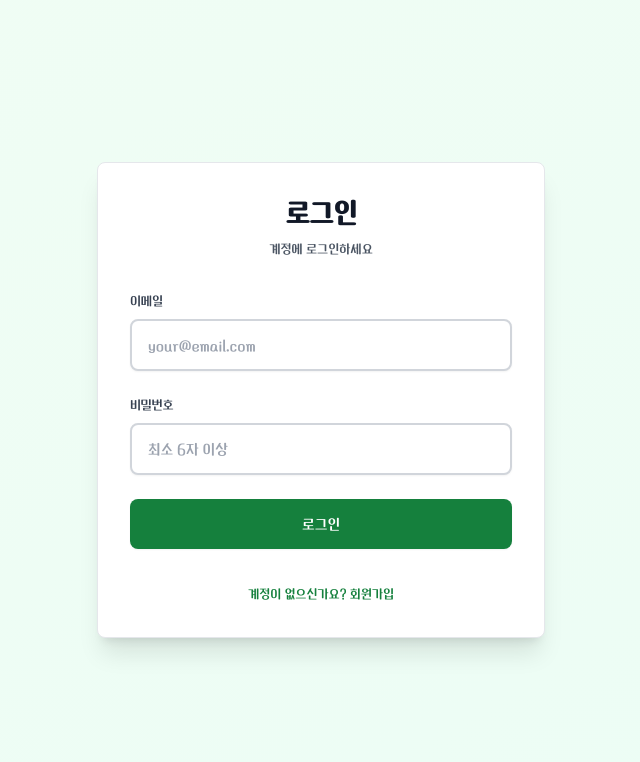
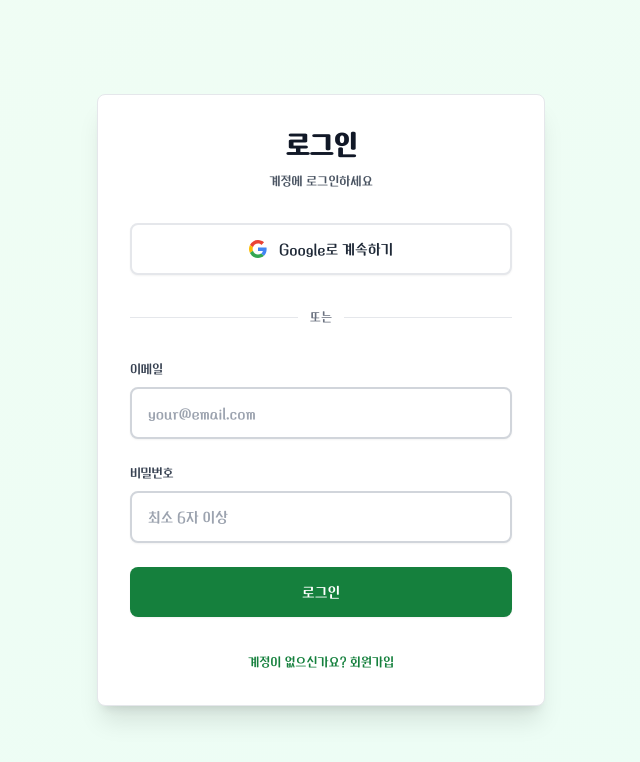
Before and after one commit to youngryul/work, a React (Vite) app: page / in a window 1280 px wide. Both pictures are taken after a click on the button "로그인". Shown: the top 762 px of the page, without its empty margins (319-959 px from the left). Built offline with nearby package versions, Linux system fonts and the light colour scheme; no server answers.

Commit message:
구글 로그인 기능 추가

```diff
--- a/src/components/LoginForm.jsx
+++ b/src/components/LoginForm.jsx
@@ -3,18 +3,20 @@ import { useAuth } from '../contexts/AuthContext.jsx'
 import { supabase } from '../config/supabase.js'
 
 /**
- * 로그인/회원가입 폼 컴포넌트
+ * 로그인/회원가입 폼 (이메일 + Google)
  */
 export default function LoginForm() {
-  const { signIn, signUp } = useAuth()
+  const { signIn, signUp, signInWithGoogle } = useAuth()
   const [email, setEmail] = useState('')
   const [password, setPassword] = useState('')
   const [isSignUp, setIsSignUp] = useState(false)
   const [loading, setLoading] = useState(false)
+  const [googleLoading, setGoogleLoading] = useState(false)
   const [error, setError] = useState(null)
   const [message, setMessage] = useState(null)
 
-  const isMacAppRedirect = new URLSearchParams(window.location.search).get('redirectTo') === 'potatobuddy'
+  const isMacAppRedirect =
+    new URLSearchParams(window.location.search).get('redirectTo') === 'potatobuddy'
 
   const handleSubmit = async (e) => {
     e.preventDefault()
@@ -29,7 +31,6 @@ export default function LoginForm() {
       } else {
         await signIn(email, password)
 
-        // 맥앱에서 열린 경우 토큰을 URL 스킴으로 전달
         if (isMacAppRedirect) {
           const { data } = await supabase.auth.getSession()
           const token = data?.session?.access_token
@@ -46,6 +47,21 @@ export default function LoginForm() {
     }
   }
 
+  const handleGoogleLogin = async () => {
+    setError(null)
+    setMessage(null)
+    setGoogleLoading(true)
+    try {
+      await signInWithGoogle()
+      // 성공 시 Google로 리다이렉트되므로 여기 loading은 유지되어도 무방
+    } catch (err) {
+      setError(err.message || 'Google 로그인에 실패했습니다.')
+      setGoogleLoading(false)
+    }
+  }
+
+  const busy = loading || googleLoading
+
   return (
     <div className="min-h-screen flex items-center justify-center bg-gradient-to-br from-green-50 to-emerald-50">
       <div className="max-w-md w-full space-y-8 p-8 bg-white rounded-lg shadow-xl border border-gray-200">
@@ -56,6 +72,25 @@ export default function LoginForm() {
           <p className="mt-2 text-sm text-gray-600 font-sans">
             {isSignUp ? '새 계정을 만들어 시작하세요' : '계정에 로그인하세요'}
           </p>
+        </div>
+
+        <button
+          type="button"
+          onClick={handleGoogleLogin}
+          disabled={busy}
+          className="w-full flex items-center justify-center gap-3 py-3 px-4 rounded-lg border-2 border-gray-200 bg-white text-gray-800 text-base font-medium font-sans shadow-sm hover:bg-gray-50 focus:outline-none focus:ring-2 focus:ring-offset-2 focus:ring-gray-300 disabled:opacity-50 disabled:cursor-not-allowed transition-colors"
+        >
+          <GoogleIcon />
+          {googleLoading ? 'Google로 이동 중...' : 'Google로 계속하기'}
+        </button>
+
+        <div className="relative">
+          <div className="absolute inset-0 flex items-center" aria-hidden="true">
+            <div className="w-full border-t border-gray-200" />
+          </div>
+          <div className="relative flex justify-center text-sm">
+            <span className="bg-white px-3 text-gray-500 font-sans">또는</span>
+          </div>
         </div>
 
         <form onSubmit={handleSubmit} className="space-y-6">
@@ -102,7 +137,7 @@ export default function LoginForm() {
 
           <button
             type="submit"
-            disabled={loading}
+            disabled={busy}
             className="w-full flex justify-center py-3 px-4 border border-transparent rounded-lg shadow-sm text-base font-medium text-white bg-green-700 hover:bg-green-800 focus:outline-none focus:ring-2 focus:ring-offset-2 focus:ring-green-500 disabled:opacity-50 disabled:cursor-not-allowed transition-colors duration-200 font-sans"
           >
             {loading ? '처리 중...' : isSignUp ? '회원가입' : '로그인'}
@@ -111,6 +146,7 @@ export default function LoginForm() {
 
         <div className="text-center">
           <button
+            type="button"
             onClick={() => {
               setIsSignUp(!isSignUp)
               setError(null)
@@ -125,3 +161,26 @@ export default function LoginForm() {
     </div>
   )
 }
+
+function GoogleIcon() {
+  return (
+    <svg width="18" height="18" viewBox="0 0 48 48" aria-hidden="true">
+      <path
+        fill="#EA4335"
+        d="M24 9.5c3.54 0 6.71 1.22 9.21 3.6l6.85-6.85C35.9 2.38 30.47 0 24 0 14.62 0 6.51 5.38 2.56 13.22l7.98 6.19C12.43 13.72 17.74 9.5 24 9.5z"
+      />
+      <path
+        fill="#4285F4"
+        d="M46.98 24.55c0-1.57-.15-3.09-.38-4.55H24v9.02h12.94c-.58 2.96-2.26 5.48-4.78 7.18l7.73 6c4.51-4.18 7.09-10.36 7.09-17.65z"
+      />
+      <path
+        fill="#FBBC05"
+        d="M10.53 28.59c-.48-1.45-.76-2.99-.76-4.59s.27-3.14.76-4.59l-7.98-6.19C.92 16.46 0 20.12 0 24c0 3.88.92 7.54 2.56 10.78l7.97-6.19z"
+      />
+      <path
+        fill="#34A853"
+        d="M24 48c6.48 0 11.93-2.13 15.89-5.81l-7.73-6c-2.15 1.45-4.92 2.3-8.16 2.3-6.26 0-11.57-4.22-13.47-9.91l-7.98 6.19C6.51 42.62 14.62 48 24 48z"
+      />
+    </svg>
+  )
+}
--- a/src/contexts/AuthContext.jsx
+++ b/src/contexts/AuthContext.jsx
@@ -1,6 +1,13 @@
 import { createContext, useContext, useState, useEffect, useCallback } from 'react'
 import { supabase } from '../config/supabase.js'
-import { onAuthStateChange, signIn, signUp, signOut } from '../services/authService.js'
+import {
+  onAuthStateChange,
+  signIn,
+  signUp,
+  signOut,
+  signInWithGoogle,
+  migrateExistingData,
+} from '../services/authService.js'
 import { getUserRole } from '../services/userRoleService.js'
 import {
   syncAuthUserId,
@@ -101,12 +108,23 @@ export function AuthProvider({ children }) {
     const loadingTimeout = setTimeout(finishLoading, AUTH_LOADING_TIMEOUT_MS)
 
     // 3) 단일 auth 리스너 (콜백 내부에서 await / getSession 호출 금지)
-    const { data: { subscription } } = onAuthStateChange((_event, session) => {
+    const { data: { subscription } } = onAuthStateChange((event, session) => {
       if (!mounted) return
       const u = session?.user ?? null
       applyAuthUser(u)
       finishLoading()
       runUserSideEffects(u)
+
+      // Google OAuth 등 외부 로그인 직후에도 기존 null user_id 데이터 이전
+      if (event === 'SIGNED_IN' && u?.id) {
+        runAfterAuthCallback(async () => {
+          try {
+            await migrateExistingData()
+          } catch {
+            // 마이그레이션 실패는 로그인 자체를 막지 않음
+          }
+        })
+      }
     })
 
     return () => {
@@ -136,6 +154,7 @@ export function AuthProvider({ children }) {
     isSuperuser: userRole === 'superuser',
     signIn,
     signUp,
+    signInWithGoogle,
     signOut,
   }
 
--- a/src/services/announcementService.js
+++ b/src/services/announcementService.js
@@ -8,6 +8,7 @@ import { getCurrentUserId } from '../utils/authHelper.js'
 
 /**
  * 활성화된 공지사항 목록 조회 (사용자가 아직 보지 않은 것만)
+ * 상단 배너용 — 오늘(로컬) 0시 이전에 생성된 공지는 제외
  * @returns {Promise<Array>} 공지사항 목록
  */
 export async function getUnreadAnnouncements() {
@@ -17,11 +18,17 @@ export async function getUnreadAnnouncements() {
   }
 
   try {
+    const startOfToday = new Date()
+    startOfToday.setHours(0, 0, 0, 0)
+    const startOfTodayIso = startOfToday.toISOString()
+
     // 활성화된 공지사항 조회 (만료되지 않은 것만, 우선순위 순으로 정렬)
+    // 오늘 이전 생성분은 최초 가입 시 배너에 쌓이지 않도록 제외
     const { data: announcements, error: announcementsError } = await supabase
       .from('announcements')
       .select('*')
       .eq('is_active', true)
+      .gte('created_at', startOfTodayIso)
       .or('expires_at.is.null,expires_at.gt.' + new Date().toISOString())
       .order('priority', { ascending: false })
       .order('created_at', { ascending: false })
--- a/src/services/authService.js
+++ b/src/services/authService.js
@@ -104,6 +104,46 @@ export async function signIn(email, password) {
 }
 
 /**
+ * Google OAuth 로그인 (Supabase Auth)
+ * 브라우저가 Google → Supabase → redirectTo 로 돌아옵니다.
+ */
+export async function signInWithGoogle() {
+  try {
+    const base = (
+      import.meta.env.VITE_APP_URL ||
+      (typeof window !== 'undefined' ? window.location.origin : '') ||
+      'https://work-sable-one.vercel.app'
+    ).replace(/\/$/, '')
+
+    const search =
+      typeof window !== 'undefined'
+        ? new URLSearchParams(window.location.search)
+        : new URLSearchParams()
+    const redirectTo =
+      search.get('redirectTo') === 'potatobuddy'
+        ? `${base}/?redirectTo=potatobuddy`
+        : `${base}/`
+
+    const { data, error } = await supabase.auth.signInWithOAuth({
+      provider: 'google',
+      options: {
+        redirectTo,
+        queryParams: {
+          access_type: 'offline',
+          prompt: 'select_account',
+        },
+      },
+    })
+
+    if (error) throw error
+    return data
+  } catch (error) {
+    console.error('Google 로그인 오류:', error)
+    throw error
+  }
+}
+
+/**
  * 로그아웃
  */
 export async function signOut() {
```
